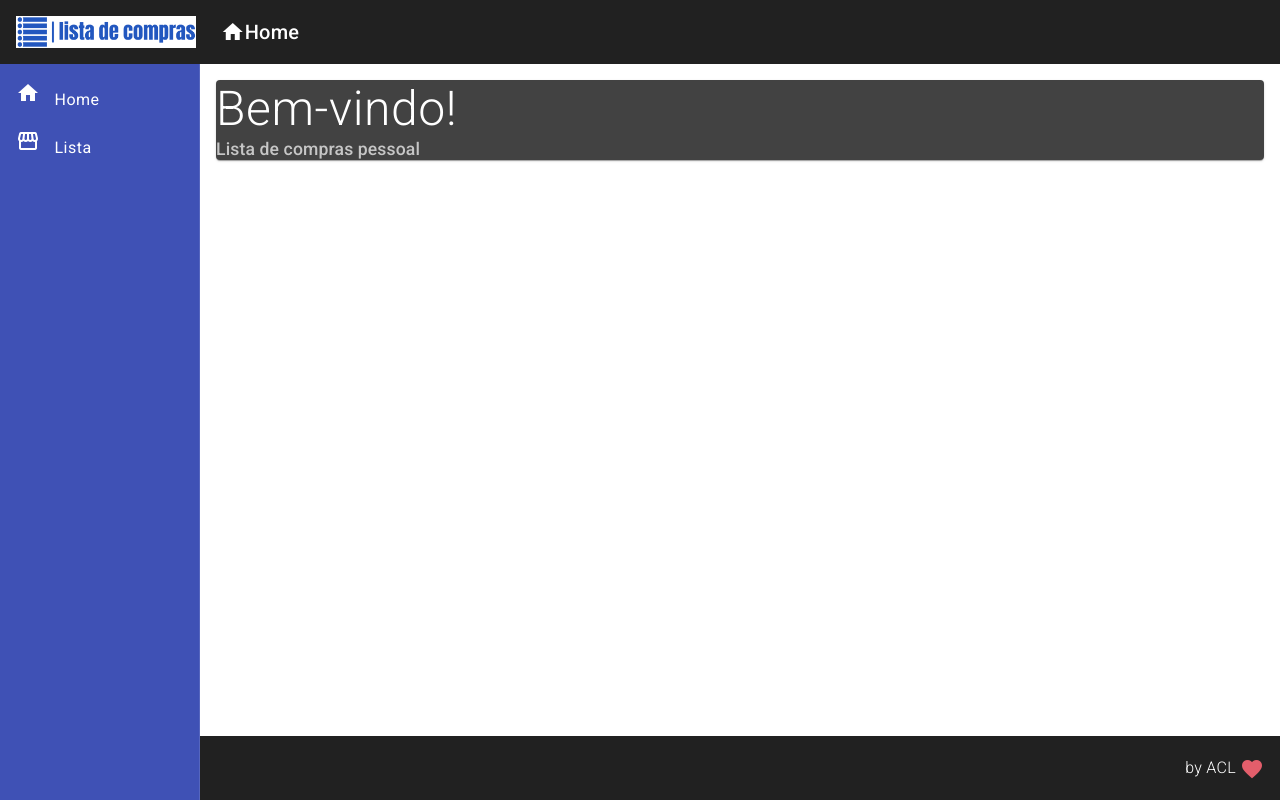
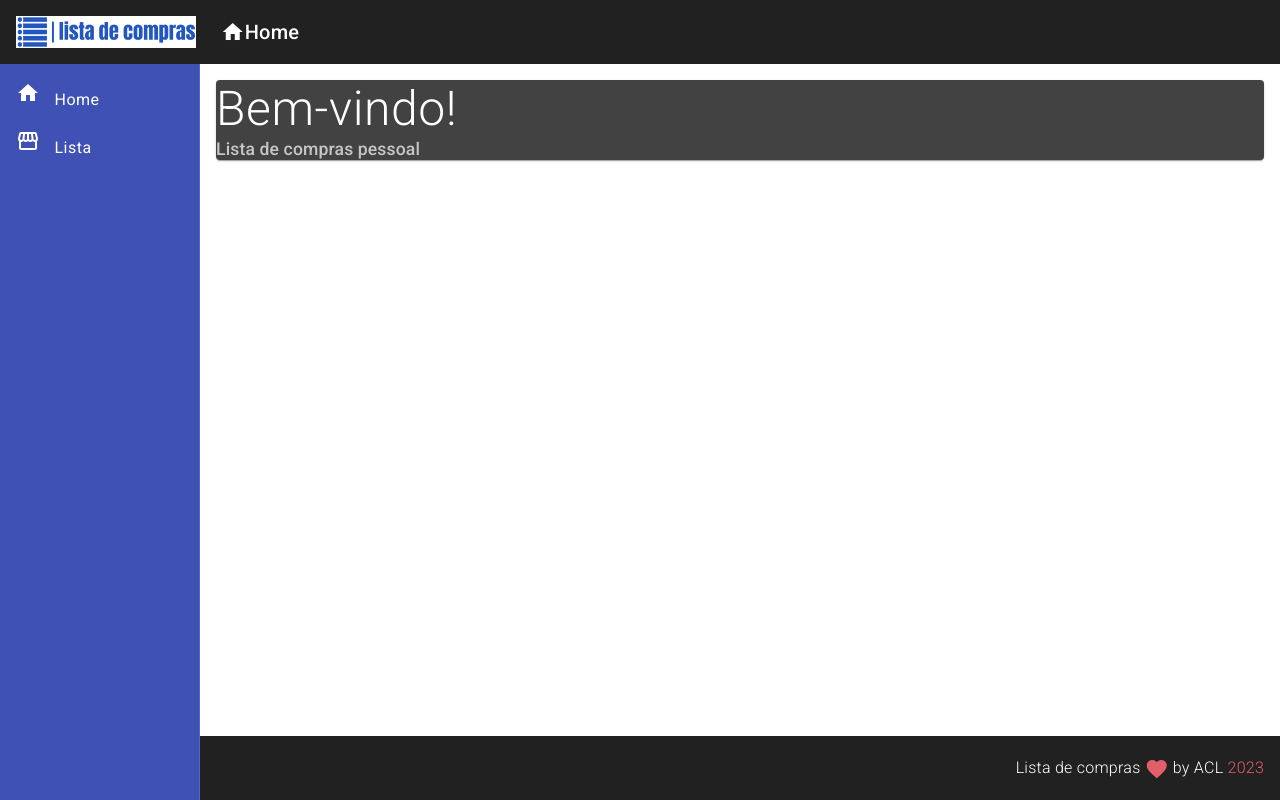
Before and after one commit to alancalumby/listacompras, an Angular app in the folder frontend/: page / in a window 1280 px wide. Built offline with nearby package versions, Linux system fonts and the light colour scheme.

Commit message:
Added red directive

```diff
--- a/frontend/src/app/app.module.ts
+++ b/frontend/src/app/app.module.ts
@@ -17,6 +17,7 @@ import { MatButtonModule } from '@angular/material/button';
 import { ListaComprasComponent } from './views/lista-compras/lista-compras.component';
 import { ListaComprasAddComponent } from './components/listaCompras/lista-compras-add/lista-compras-add.component';
 import { HttpClientModule } from '@angular/common/http';
+import { RedDirective } from './directives/red.directive';
 
 @NgModule({
   declarations: [
@@ -26,7 +27,8 @@ import { HttpClientModule } from '@angular/common/http';
     NavComponent,
     HomeComponent,
     ListaComprasComponent,
-    ListaComprasAddComponent
+    ListaComprasAddComponent,
+    RedDirective
   ],
   imports: [
     BrowserModule,
--- a/frontend/src/app/components/template/footer/footer.component.html
+++ b/frontend/src/app/components/template/footer/footer.component.html
@@ -1,9 +1,9 @@
 <mat-toolbar class="footer">
     <span>
-        by ACL
-        <i class="material-icons red  v-middle">
+        Lista de compras
+        <i class="material-icons v-middle" appRed>
             favorite
         </i>
-
+        by ACL <span class="red"> 2023 </span>
     </span>
 </mat-toolbar>
--- /dev/null
+++ b/frontend/src/app/directives/red.directive.ts
@@ -0,0 +1,12 @@
+import { Directive, ElementRef } from '@angular/core';
+
+@Directive({
+  selector: '[appRed]'
+})
+export class RedDirective {
+
+  constructor(private el:ElementRef) {
+    el.nativeElement.style.color = '#e35e6b';
+   }
+
+}
```
Also changed, not shown: 1 other file (tests, documents, lock files or other folders).
